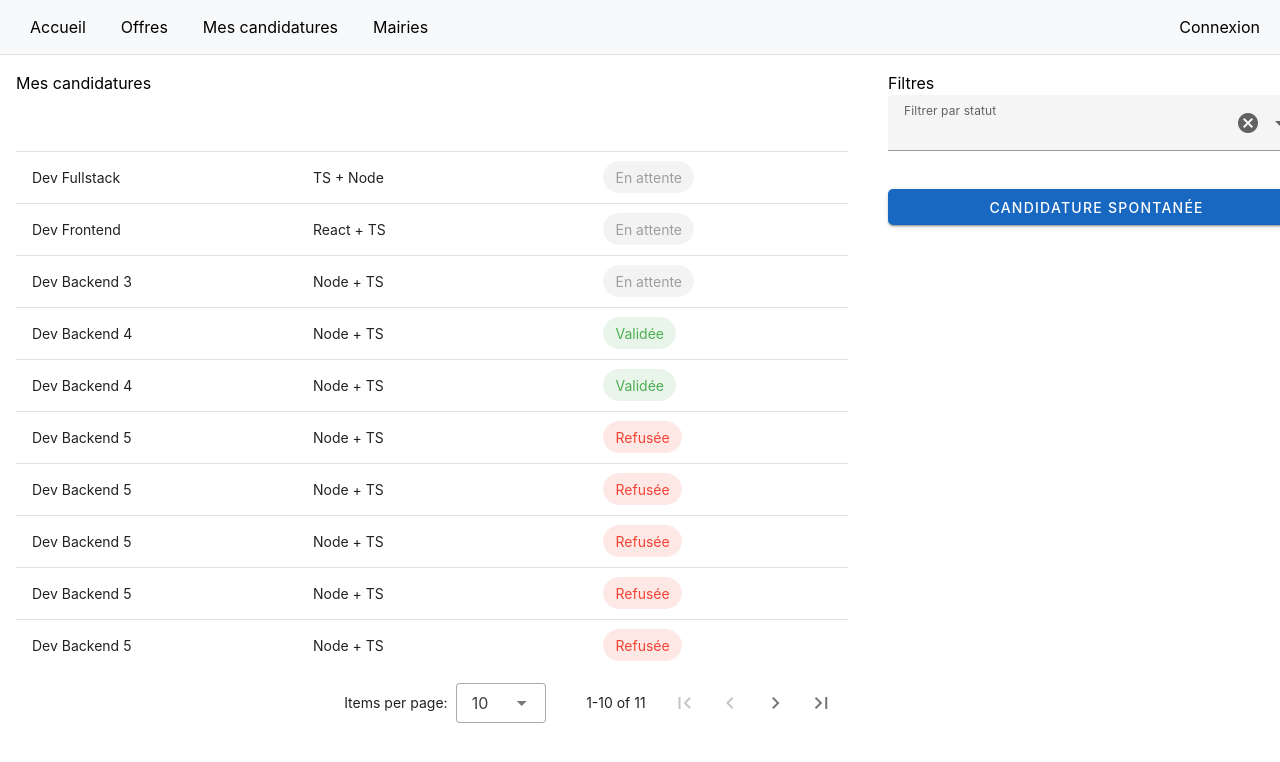
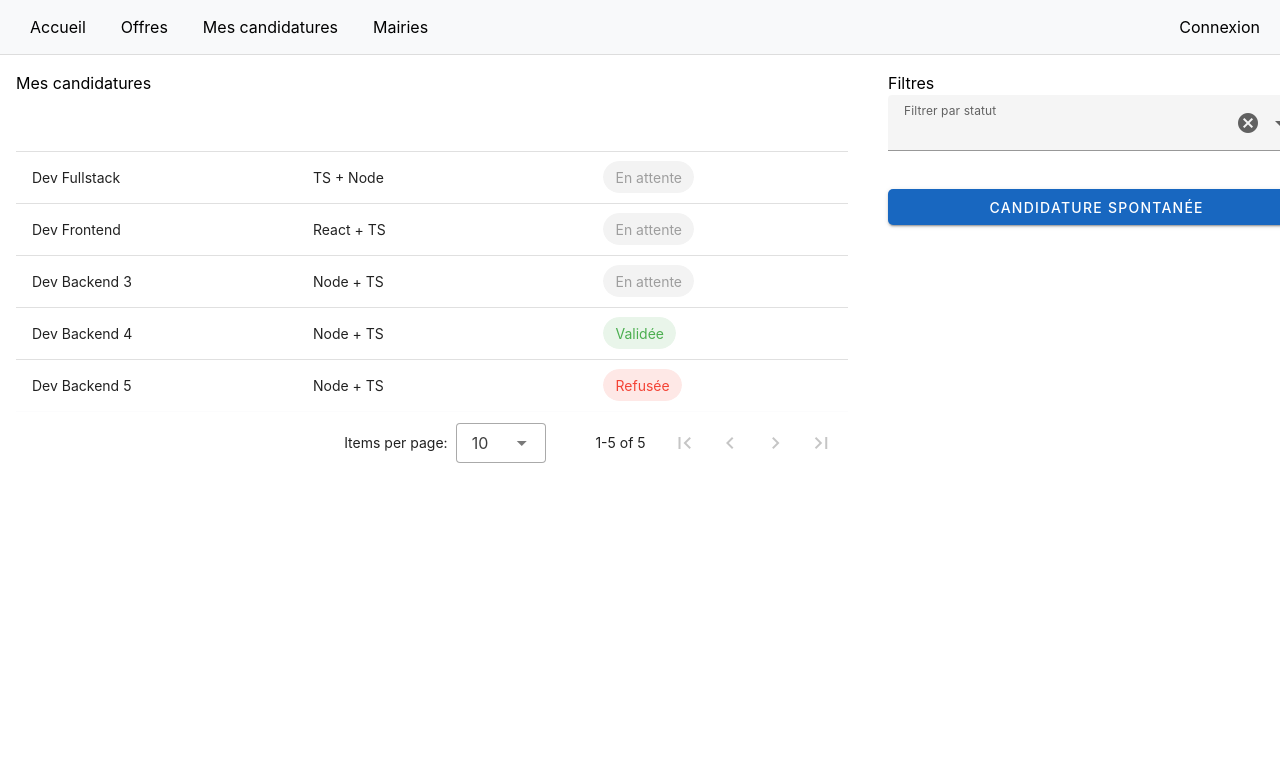
Before and after one commit to CaptainBaguettes/hackaton_nounours_team, a Vue app in the folder frontend/: page /candidatures in a window 1280 px wide. Shown: the top 762 px of the page. Built offline with nearby package versions, Linux system fonts and the light colour scheme.

Commit message:
suppression fichier application et fix les filtres

```diff
--- a/frontend/src/enum/ApplicationStatus.ts
+++ /dev/null
@@ -1,5 +0,0 @@
-export enum ApplicationStatus {
-    VALIDATED = "VALIDATED",
-    PENDING = "PENDING",
-    REFUSED = "REFUSED"
-}
--- a/frontend/src/models/Application.ts
+++ /dev/null
@@ -1,48 +0,0 @@
-import { ApplicationStatus } from "../enum/ApplicationStatus";
-
-export class Application {
-    id: number;
-    title: string;
-    description: string;
-    city: string;
-    status: ApplicationStatus;
-
-
-    constructor(
-        id: number,
-        title: string,
-        description: string,
-        city: string,
-        status: ApplicationStatus = ApplicationStatus.PENDING
-    ) {
-        this.id = id;
-        this.title = title;
-        this.description = description;
-        this.city = city;
-        this.status = status;
-    }
-
-    // Méthode pour changer le statut de l'offre
-    changeStatus(newStatus: ApplicationStatus): void {
-        this.status = newStatus;
-    }
-
-    // Méthode pour afficher les détails de l'offre
-    getDetails(): string {
-        return `JobOffer [ID: ${this.id}, Title: ${this.title}, Mairie de la ville : ${this.city}, Status: ${this.status}]`;
-    }
-
-    // Méthode statique pour créer une instance de JobOffer à partir d'une chaîne de caractères
-    static fromStringStatus(statusStr: string): ApplicationStatus {
-        switch (statusStr.toUpperCase()) {
-            case "VALIDATED":
-                return ApplicationStatus.VALIDATED;
-            case "PENDING":
-                return ApplicationStatus.PENDING;
-            case "REFUSED":
-                return ApplicationStatus.REFUSED;
-            default:
-                throw new Error(`Statut invalide : ${statusStr}`);
-        }
-    }
-}
--- a/frontend/src/views/Application.vue
+++ /dev/null
@@ -1,177 +0,0 @@
-<template>
-  <v-container class="job-view-template pa-4" fluid>
-    <v-row no-gutters class="d-flex flex-nowrap">
-      <!-- Liste des offres -->
-      <v-col cols="8">
-        <h1>Mes candidatures</h1>
-        <v-data-table
-          :items="filteredJobs"
-          :headers="headers"
-          class="mb-4"
-        >
-          <template #item.status="{ item }">
-            <v-chip :color="getStatusColor(item.status)" dark>
-              {{ getStatusLabel(item.status)}}
-            </v-chip>
-          </template>
-        </v-data-table>
-      </v-col>
-
-      <!-- Filtres -->
-      <v-col cols="4">
-        <h1>Filtres</h1>
-        <v-select
-          v-model="selectedStatus"
-          :items="jobStatuses"
-          item-text="text"
-          item-value="value"
-          label="Filtrer par statut"
-          clearable
-        />
-        <router-link to="/">
-          <v-btn color="primary" class="mt-4" block>
-            Candidature spontanée
-          </v-btn>
-        </router-link>
-      </v-col>
-    </v-row>
-  </v-container>
-</template>
-
-<script>
-import { Application } from "../models/Application";
-import { ApplicationStatus } from "../enum/ApplicationStatus";
-
-export default {
-  name: "ApplicationView",
-    data() {
-
-    const job = new Application(1, "Dev Fullstack", "TS + Node", "Paris", ApplicationStatus.PENDING);
-    const job2 = new Application(2, "Dev Frontend", "React + TS",  "Lyon", ApplicationStatus.PENDING);
-    const job3 = new Application(3, "Dev Backend 3", "Node + TS", "Lille", ApplicationStatus.PENDING);
-    const job4 = new Application(4, "Dev Backend 4", "Node + TS", "Lille", ApplicationStatus.VALIDATED);
-    const job5 = new Application(4, "Dev Backend 4", "Node + TS", "Lille", ApplicationStatus.VALIDATED);
-    const job6 = new Application(5, "Dev Backend 5", "Node + TS",  "Lille", ApplicationStatus.REFUSED);
-    const job7 = new Application(5, "Dev Backend 5", "Node + TS",  "Lille", ApplicationStatus.REFUSED);
-    const job8 = new Application(5, "Dev Backend 5", "Node + TS", "Lille", ApplicationStatus.REFUSED);
-    const job9 = new Application(5, "Dev Backend 5", "Node + TS",  "Lille", ApplicationStatus.REFUSED);
-    const job10 = new Application(5, "Dev Backend 5", "Node + TS", "Lille", ApplicationStatus.REFUSED);
-    const job11 = new Application(5, "Dev Backend 5", "Node + TS", "Lille", ApplicationStatus.REFUSED);
-    return {
-      jobs: [job, job2, job3, job4, job5, job6, job7, job8, job9, job10, job11],
-      selectedStatus: "",
-      // Mise à jour de la structure des en-têtes pour v-data-table
-      headers: [
-        { text: "Titre", value: "title" },
-        { text: "Description", value: "description" },
-        { text: "Lieu", value: "location" },
-        { text: "Statut", value: "status" },
-      ],
-    };
-  },
-  computed: {
-    jobStatuses() {
-      return Object.values(ApplicationStatus);
-    },
-    filteredJobs() {
-        const list = this.selectedStatus
-            ? this.jobs.filter(job => job.status === this.selectedStatus)
-            : this.jobs;
-
-        // Reformater les objets JobOffer en objets plats
-        return list.map(job => ({
-            title: job.title,
-            description: job.description,
-            location: job.location,
-            status: job.status,
-        }));
-    },
-  },
-  methods: {
-    getStatusColor(status) {
-      switch (status) {
-        case "PENDING":
-          return "grey";
-        case "VALIDATED":
-          return "green";
-        case "REFUSED":
-          return "red";
-        default:
-          return "blue";
-      }
-    },
-    getStatusLabel(status) {
-      switch (status) {
-        case "PENDING":
-          return "En attente";
-        case "VALIDATED":
-          return "Validée";
-        case "REFUSED":
-          return "Refusée";
-        default:
-          return status;
-      }
-
-    }
-  },
-};
-</script>
-
-<style scoped>
-
-.job-view-template {
-  max-width: 1500px;
-  padding: 0 40px;
-}
-
-.v-col {
-  padding-top: 20px;
-}
-
-/* Pour encore plus d’espace entre les colonnes : */
-.v-col:first-child {
-  margin-right: 40px;
-}
-.job-view {
-    padding: 20px;
-}
-
-table {
-    width: 100%;
-    border-collapse: collapse;
-    margin-bottom: 20px;
-}
-
-th,
-td {
-    border: 1px solid #ddd;
-    padding: 8px;
-    text-align: left;
-}
-
-th {
-    background-color: #f4f4f4;
-}
-
-button {
-    padding: 10px 15px;
-    background-color: #007bff;
-    color: white;
-    border: none;
-    border-radius: 5px;
-    cursor: pointer;
-}
-
-button:hover {
-    background-color: #0056b3;
-}
-
-.new-job-button {
-    display: inline-block;
-    padding: 10px 15px;
-    background-color: #007bff;
-    color: white;
-    text-decoration: none;
-    border-radius: 5px;
-}
-</style>
--- a/frontend/src/views/Candidatures.vue
+++ b/frontend/src/views/Candidatures.vue
@@ -11,7 +11,7 @@
         >
           <template #item.status="{ item }">
             <v-chip :color="getStatusColor(item.status)" dark>
-              {{ getStatusLabel(item.status)}}
+              {{ getStatusLabel(item.status) }}
             </v-chip>
           </template>
         </v-data-table>
@@ -23,7 +23,7 @@
         <v-select
           v-model="selectedStatus"
           :items="jobStatuses"
-          item-text="text"
+          item-title="text"
           item-value="value"
           label="Filtrer par statut"
           clearable
@@ -45,22 +45,15 @@ import { CandidatureStatus } from "../enum/CandidatureStatus";
 export default {
   name: "Candidatures",
   data() {
-
     const job = new Candidature(1, "Dev Fullstack", "TS + Node", "Paris", CandidatureStatus.PENDING);
-    const job2 = new Candidature(2, "Dev Frontend", "React + TS",  "Lyon", CandidatureStatus.PENDING);
+    const job2 = new Candidature(2, "Dev Frontend", "React + TS", "Lyon", CandidatureStatus.PENDING);
     const job3 = new Candidature(3, "Dev Backend 3", "Node + TS", "Lille", CandidatureStatus.PENDING);
     const job4 = new Candidature(4, "Dev Backend 4", "Node + TS", "Lille", CandidatureStatus.VALIDATED);
-    const job5 = new Candidature(4, "Dev Backend 4", "Node + TS", "Lille", CandidatureStatus.VALIDATED);
-    const job6 = new Candidature(5, "Dev Backend 5", "Node + TS",  "Lille", CandidatureStatus.REFUSED);
-    const job7 = new Candidature(5, "Dev Backend 5", "Node + TS",  "Lille", CandidatureStatus.REFUSED);
-    const job8 = new Candidature(5, "Dev Backend 5", "Node + TS", "Lille", CandidatureStatus.REFUSED);
-    const job9 = new Candidature(5, "Dev Backend 5", "Node + TS",  "Lille", CandidatureStatus.REFUSED);
-    const job10 = new Candidature(5, "Dev Backend 5", "Node + TS", "Lille", CandidatureStatus.REFUSED);
-    const job11 = new Candidature(5, "Dev Backend 5", "Node + TS", "Lille", CandidatureStatus.REFUSED);
+    const job5 = new Candidature(5, "Dev Backend 5", "Node + TS", "Lille", CandidatureStatus.REFUSED);
+
     return {
-      jobs: [job, job2, job3, job4, job5, job6, job7, job8, job9, job10, job11],
+      jobs: [job, job2, job3, job4, job5],
       selectedStatus: "",
-      // Mise à jour de la structure des en-têtes pour v-data-table
       headers: [
         { text: "Titre", value: "title" },
         { text: "Description", value: "description" },
@@ -71,14 +64,16 @@ export default {
   },
   computed: {
     jobStatuses() {
-      return Object.values(CandidatureStatus);
+      return Object.values(CandidatureStatus).map(status => ({
+        text: this.getStatusLabel(status),
+        value: status
+      }));
     },
     filteredJobs() {
       const list = this.selectedStatus
         ? this.jobs.filter(job => job.status === this.selectedStatus)
         : this.jobs;
 
-        // Reformater les objets JobOffer en objets plats
       return list.map(job => ({
         title: job.title,
         description: job.description,
@@ -111,11 +106,11 @@ export default {
         default:
           return status;
       }
-
     }
   },
 };
 </script>
+
 
 <style scoped>
 
--- a/frontend/src/views/JobsView.vue
+++ b/frontend/src/views/JobsView.vue
@@ -21,6 +21,8 @@
         <v-select
           v-model="sortOrder"
           :items="sortOptions"
+          item-title="label"
+          item-value="value"
           label="Trier par date"
           clearable
         />
@@ -33,7 +35,6 @@
     </v-row>
   </v-container>
 </template>
-
 
 <script>
 import { JobOffer } from "../models/JobOffer";
@@ -48,8 +49,8 @@ export default {
       jobs: [job1, job2],
       sortOrder: "",
       sortOptions: [
-        { text: "Date croissante", value: "asc" },
-        { text: "Date décroissante", value: "desc" },
+        { label: "Date de publication croissante", value: "asc" },
+        { label: "Date de publication décroissante", value: "desc" },
       ],
       headers: [
         { text: "Titre", value: "title" },
@@ -72,8 +73,8 @@ export default {
     },
   },
 };
+</script>
 
-</script>
 
 <style scoped>
 
```
Also changed, not shown: 1 other file (tests, documents, lock files or other folders). Lines whose indentation alone changed are shown as unchanged.
